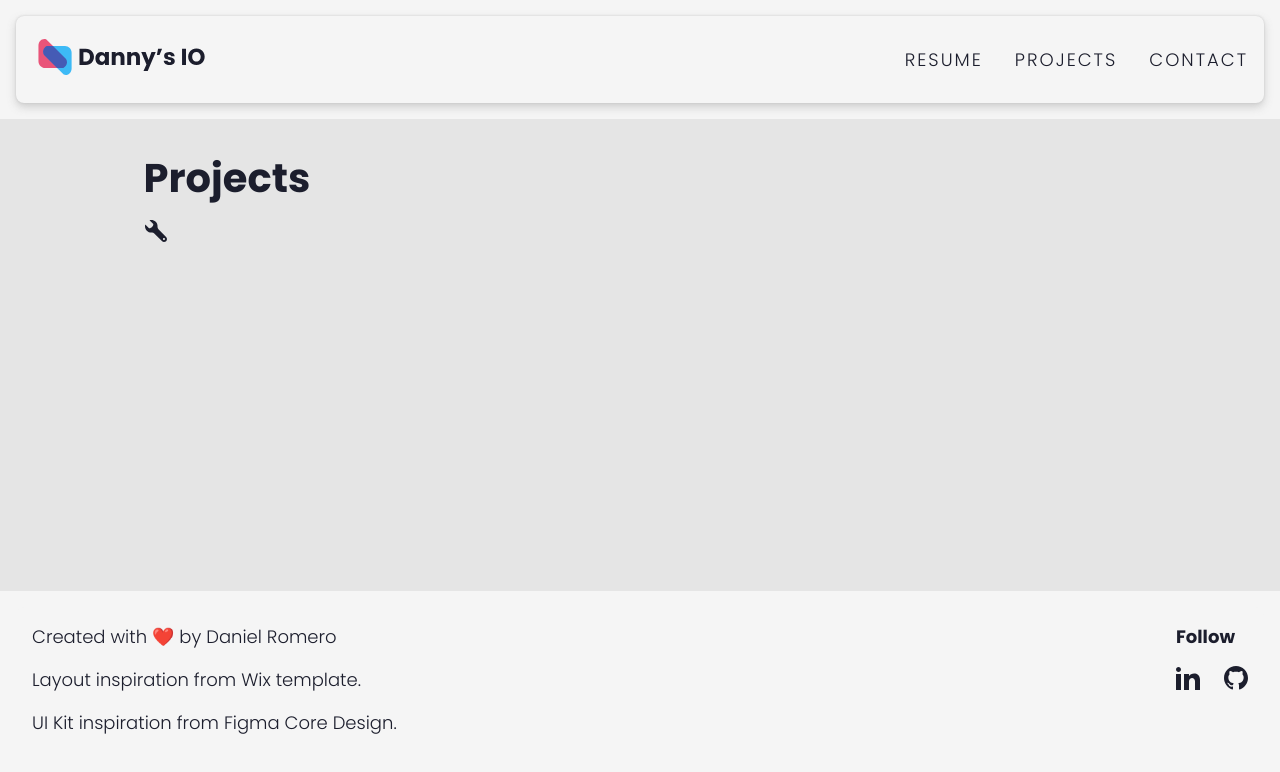
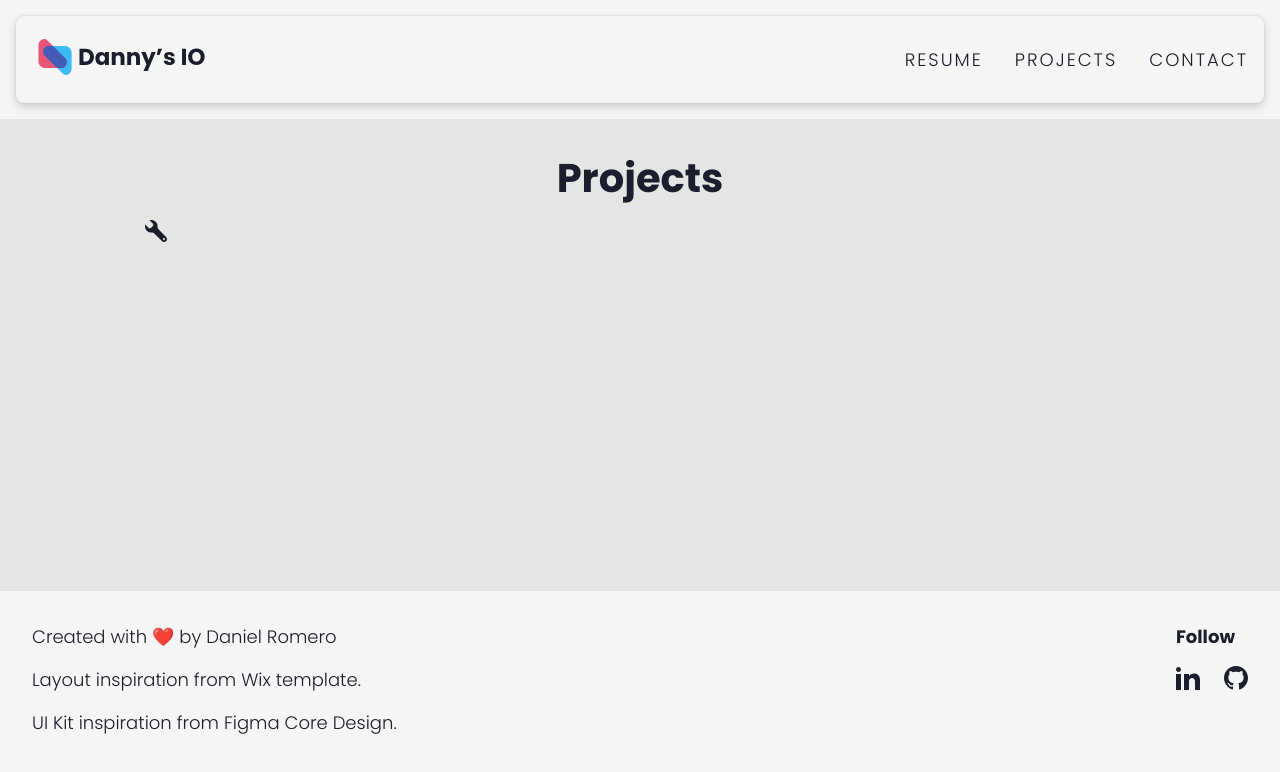
Before and after one commit to dannyk08/portfolio, a Next.js app: page /projects in a window 1280 px wide. Shown: the top 772 px of the page. Built offline with nearby package versions, Linux system fonts and the light colour scheme.

Commit message:
Overall * Adjusted sendgrid to mask email * centered heading   * contact page   * projects page

```diff
--- a/src/pages/api/sendgrid.ts
+++ b/src/pages/api/sendgrid.ts
@@ -1,7 +1,10 @@
 import { Request, Response } from 'express'
 import sendgrid from '@sendgrid/mail'
 
-const { SENDGRID_API_KEY_FULL_ACCESS = '' } = process.env
+const {
+  RECIPIENT_EMAIL = '',
+  SENDGRID_API_KEY_FULL_ACCESS = ''
+} = process.env
 
 sendgrid.setApiKey(SENDGRID_API_KEY_FULL_ACCESS)
 
@@ -23,8 +26,8 @@ export default async function sendMail(req: Request, res: Response) {
 
   try {
     await sendgrid.send({
-      to: 'danny@dannys.io',
-      from: 'danny@dannys.io',
+      to: RECIPIENT_EMAIL,
+      from: RECIPIENT_EMAIL,
       subject: `[Lead from Danny's IO Form]: ${subject}`,
       html: `<!DOCTYPE html
       PUBLIC "-//W3C//DTD XHTML 1.0 Transitional//EN" "http://www.w3.org/TR/xhtml1/DTD/xhtml1-transitional.dtd">
--- a/src/pages/contact.module.scss
+++ b/src/pages/contact.module.scss
@@ -1,3 +1,7 @@
+.heading {
+  text-align: center;
+}
+
 .cardContainer {
   display: flex;
   justify-content: center;
--- a/src/pages/contact.tsx
+++ b/src/pages/contact.tsx
@@ -125,7 +125,7 @@ export default function Contact() {
         <meta name="description" content="Contact Daniel (Danny) Romero Web Developer for your web projects." />
       </Head>
       <Page>
-        <Heading>Contact</Heading>
+        <Heading className={styles.heading}>Contact</Heading>
 
         <div className={styles.cardContainer}>
           <Card>
--- a/src/pages/projects.module.scss
+++ b/src/pages/projects.module.scss
@@ -1 +1,3 @@
-.main {}
+.heading {
+  text-align: center;
+}
--- a/src/pages/projects.tsx
+++ b/src/pages/projects.tsx
@@ -1,8 +1,8 @@
 import Heading from '@/components/typography/Heading';
 import Base from '@/components/icons/Base';
 import Head from 'next/head';
+import Page from '@/components/layouts/Page';
 import styles from './projects.module.scss'
-import Page from '@/components/layouts/Page';
 
 export default function Projects() {
   return (
@@ -11,8 +11,8 @@ export default function Projects() {
         <title>Danny's IO | Daniel Romero projects page</title>
         <meta name="description" content="Daniel (Danny) Romero Web Developer projects collection." />
       </Head>
-      <Page className={styles.main}>
-        <Heading>Projects</Heading>
+      <Page>
+        <Heading className={styles.heading}>Projects</Heading>
         <Base iconName='wrench' />
       </Page>
     </>
```
